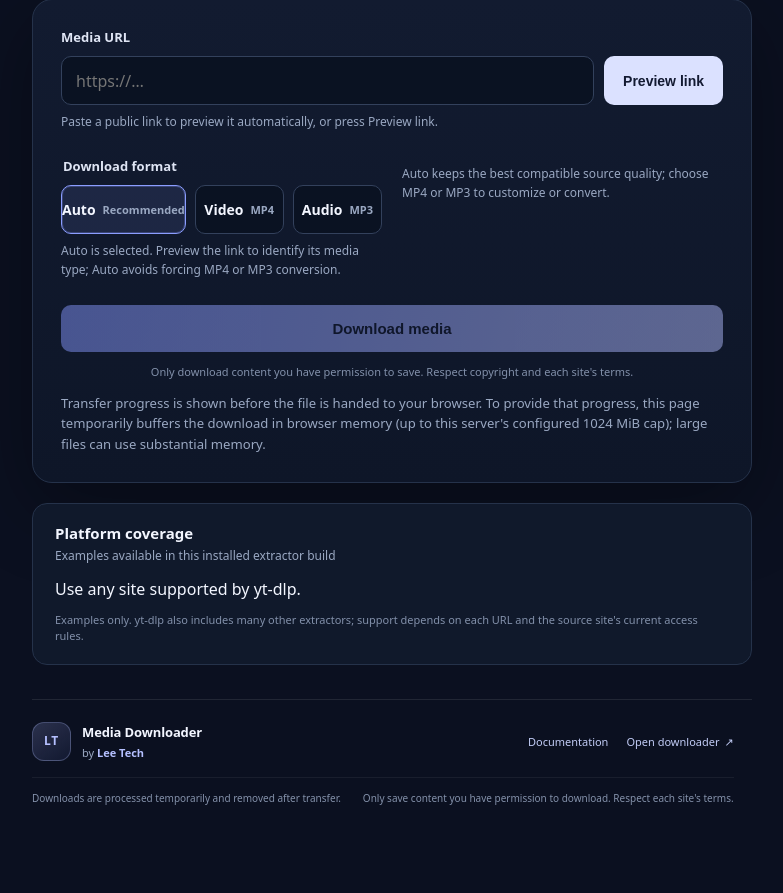
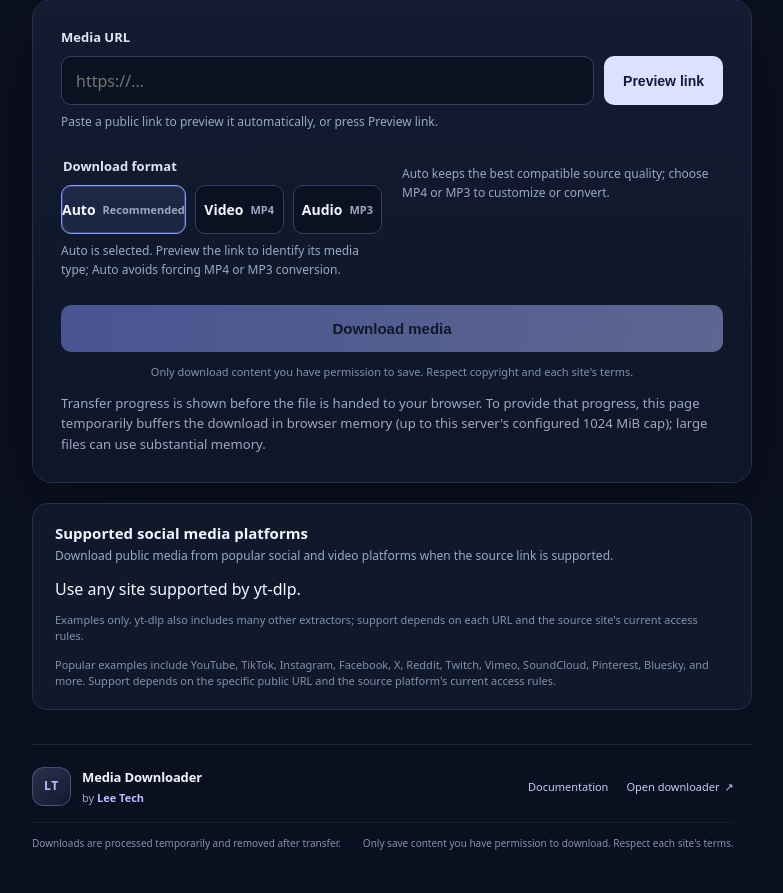
Before and after one commit to leetech254/web-downloader, a Flask app: page / in a window 1280 px wide. Shown: the part 409-1302 px from the top of the page, without its empty margins (248-1031 px from the left). Before the commit the page ends 1214 px from the top, so only its background shows below. Run offline with Flask 3, Linux system fonts and the light colour scheme; some libraries are stand-ins or nearby versions.

Commit message:
Improve SEO metadata and add branded favicons

```diff
--- a/templates/error.html
+++ b/templates/error.html
@@ -4,7 +4,12 @@
   <meta charset="utf-8">
   <meta name="viewport" content="width=device-width, initial-scale=1">
   <meta name="color-scheme" content="dark">
+  <meta name="theme-color" content="#0b1020">
   <meta name="robots" content="noindex,nofollow">
+  <link rel="icon" href="{{ url_for('static', filename='favicon.svg') }}" type="image/svg+xml">
+  <link rel="icon" href="{{ url_for('static', filename='favicon-32x32.png') }}" type="image/png" sizes="32x32">
+  <link rel="apple-touch-icon" href="{{ url_for('static', filename='apple-touch-icon.png') }}" sizes="180x180">
+  <link rel="manifest" href="{{ url_for('static', filename='site.webmanifest') }}">
   <title>Download error · Media Downloader</title>
   <link rel="stylesheet" href="{{ url_for('static', filename='app.css') }}">
 </head>
--- a/templates/index.html
+++ b/templates/index.html
@@ -5,6 +5,12 @@
   <meta name="viewport" content="width=device-width, initial-scale=1">
   <meta name="color-scheme" content="dark">
   <meta name="theme-color" content="#0b1020">
+  <link rel="icon" href="{{ url_for('static', filename='favicon.svg') }}" type="image/svg+xml">
+  <link rel="icon" href="{{ url_for('static', filename='favicon-32x32.png') }}" type="image/png" sizes="32x32">
+  <link rel="icon" href="{{ url_for('static', filename='favicon-16x16.png') }}" type="image/png" sizes="16x16">
+  <link rel="apple-touch-icon" href="{{ url_for('static', filename='apple-touch-icon.png') }}" sizes="180x180">
+  <link rel="manifest" href="{{ url_for('static', filename='site.webmanifest') }}">
+  <meta name="application-name" content="Media Downloader by Lee Tech">
   <title>Media Downloader by Lee Tech — Save public media</title>
   <meta name="description" content="Preview supported public video, audio, and image links with the Media Downloader by Lee Tech. Save only media you have permission to use.">
   <meta name="keywords" content="media downloader, social media downloader, video downloader, audio downloader, Media Downloader">
@@ -28,6 +34,22 @@
   <meta name="twitter:description" content="Preview supported public video, audio, and image links with the Media Downloader by Lee Tech. Save only media you have permission to use.">
   <meta name="twitter:image" content="{{ social_image_url }}">
   <meta name="twitter:image:alt" content="Media Downloader by Lee Tech — preview and save public media links.">
+  <meta name="twitter:domain" content="{{ public_site_url|replace('https://', '')|replace('http://', '') }}">
+  <script type="application/ld+json">{{ {
+    "@context": "https://schema.org",
+    "@type": "WebApplication",
+    "@id": canonical_url ~ "#webapplication",
+    "name": "Media Downloader by Lee Tech",
+    "url": public_site_url,
+    "description": "Preview supported public video, audio, and image links and save media you have permission to use.",
+    "applicationCategory": "MultimediaApplication",
+    "operatingSystem": "Web",
+    "browserRequirements": "Requires a modern web browser with JavaScript enabled",
+    "isAccessibleForFree": true,
+    "image": social_image_url,
+    "offers": {"@type": "Offer", "price": 0, "priceCurrency": "USD"},
+    "featureList": ["Public social media link preview", "Video download", "Audio extraction", "Image download"]
+  }|tojson }}</script>
   {% endif %}
   <link rel="stylesheet" href="{{ url_for('static', filename='app.css') }}">
   <script src="{{ url_for('static', filename='app.js') }}" defer></script>
@@ -172,12 +194,13 @@
     </section>
 
     <section class="platform-panel" aria-labelledby="platform-title">
-      <h2 id="platform-title">Platform coverage</h2>
-      <p class="hint">Examples available in this installed extractor build</p>
+      <h2 id="platform-title">Supported social media platforms</h2>
+      <p class="hint">Download public media from popular social and video platforms when the source link is supported.</p>
       <div id="platform-list" class="platform-list">
         {% for name in platform_examples %}<span class="platform-chip">{{ name }}</span>{% else %}Use any site supported by yt-dlp.{% endfor %}
       </div>
       <p id="platform-note" class="platform-note">{{ platform_note }}</p>
+      <p class="platform-note">Popular examples include YouTube, TikTok, Instagram, Facebook, X, Reddit, Twitch, Vimeo, SoundCloud, Pinterest, Bluesky, and more. Support depends on the specific public URL and the source platform's current access rules.</p>
     </section>
 
     {% include "_footer.html" %}
```
Also changed, not shown: templates/docs.html (+19 -2 lines), test_app.py (+13 -0 lines), static/android-chrome-192x192.png (added), static/android-chrome-512x512.png (added), static/apple-touch-icon.png (added), static/favicon-16x16.png (added), static/favicon-32x32.png (added), static/favicon.svg (added), static/site.webmanifest (added).
